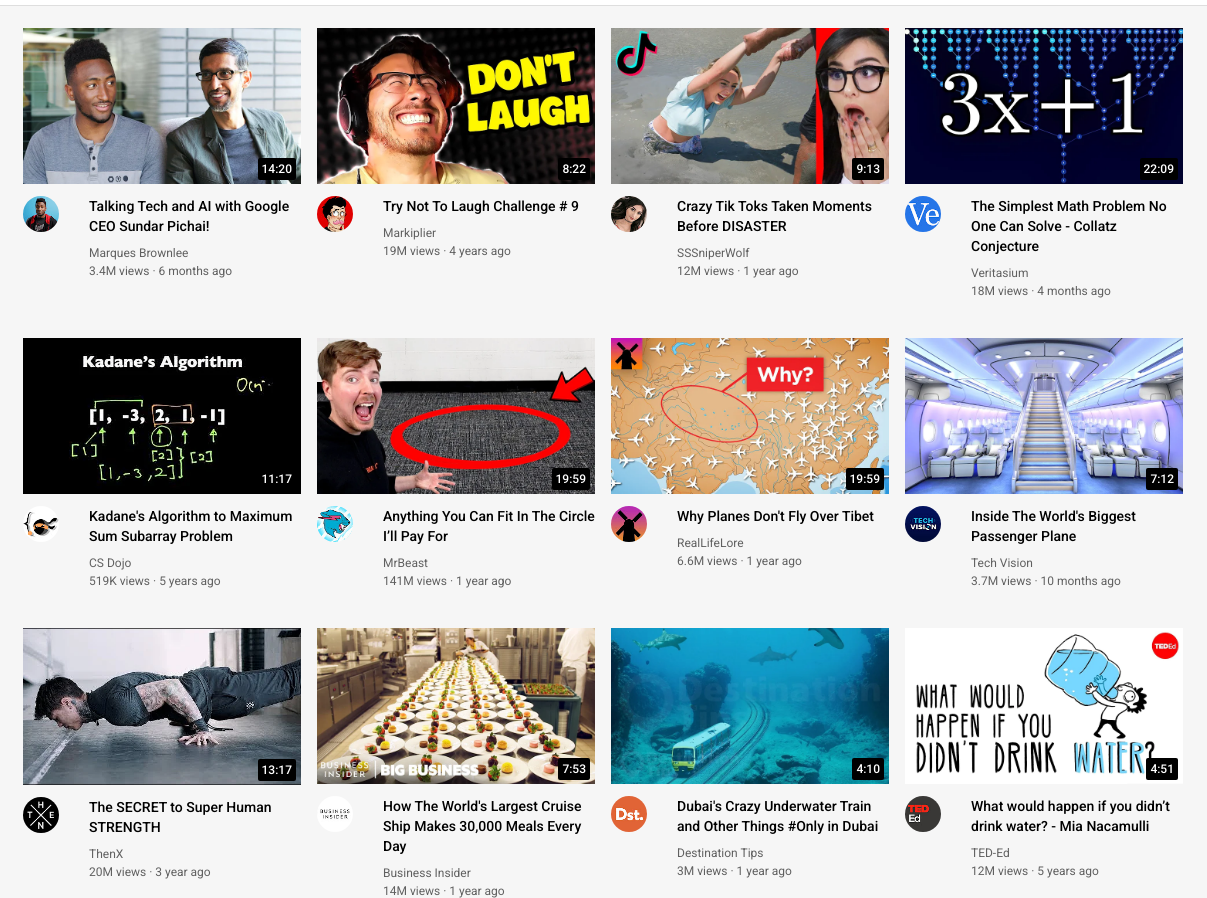
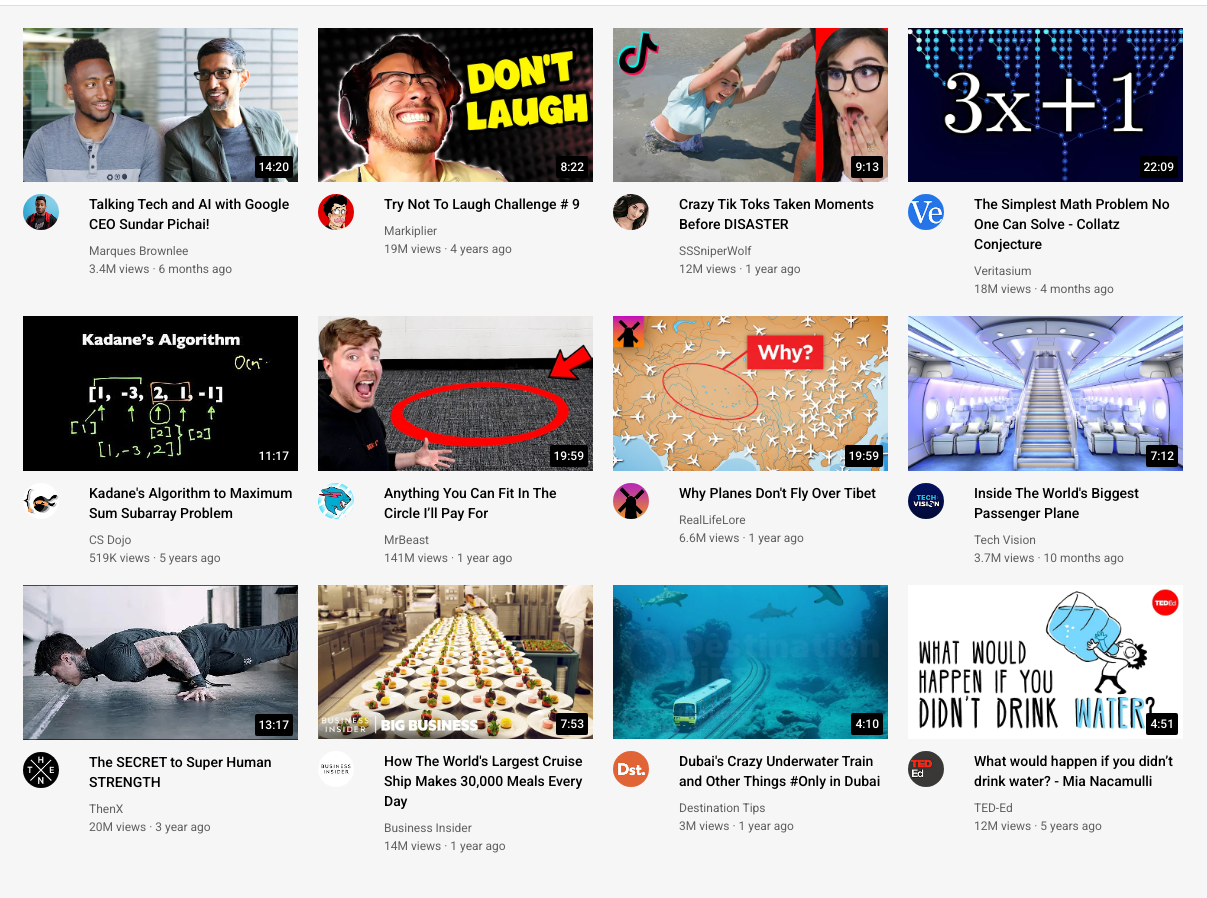
Before and after one commit to sravya520/Youtube_clone, a plain HTML site: page index.html in a window 1280 px wide. Shown: the part 52-950 px from the top of the page, 73-1280 px from the left. After the commit the page ends 905 px from the top, so only its background shows below. Drawn offline with Linux system fonts and the light colour scheme.

Commit message:
Update youtube-content.css

```diff
--- a/styles/youtube-content.css
+++ b/styles/youtube-content.css
@@ -21,8 +21,9 @@
     display: grid;
 /*     grid-template-columns: 1fr 1fr 1fr; */
     grid-template-columns: repeat(auto-fill, minmax(320px, 1fr));
-    column-gap: 16px;
-    row-gap: 40px;
+/*     column-gap: 16px;
+    row-gap: 40px; */
+    gap: 20px;
 }
 
 @media (max-width: 750px){
```
